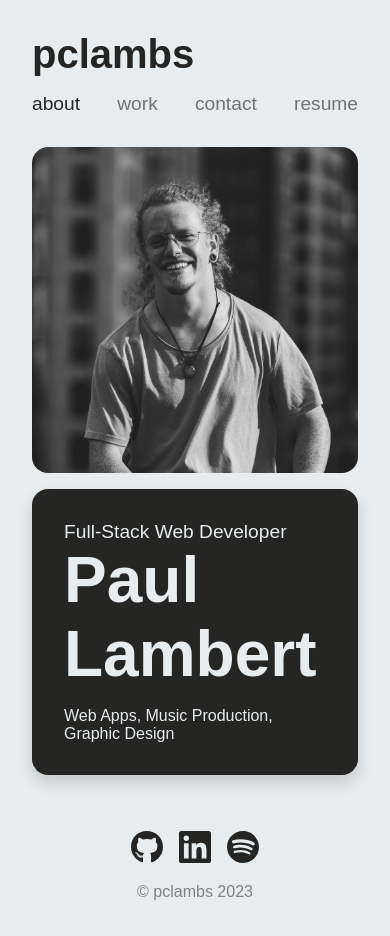
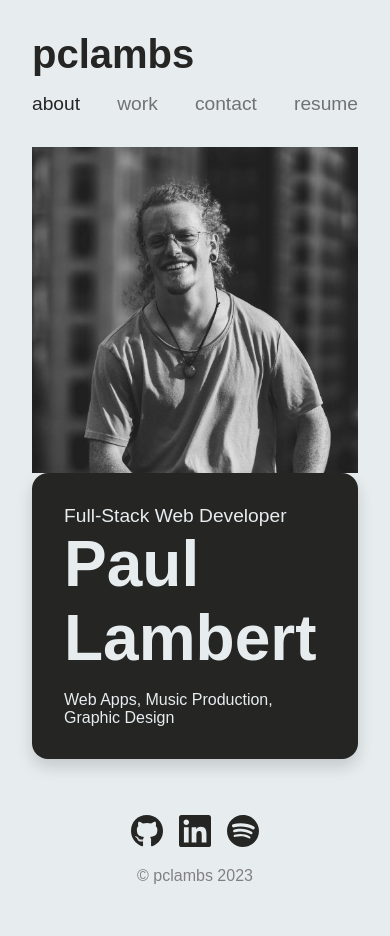
Before and after one commit to pclambs/react-portfolio, a React (Vite) app: page / in a window 390 px wide. Shown: the top 936 px of the page. Built offline with nearby package versions, Linux system fonts and the light colour scheme.

Commit message:
wip bug fix

```diff
--- a/src/pages/About/About.css
+++ b/src/pages/About/About.css
@@ -94,6 +94,7 @@ h5 {
 
 @media screen and (max-width: 460px) {
   .about-paul {
+    all: unset;
     display: block;
     width: 100%;
     height: none;
```
